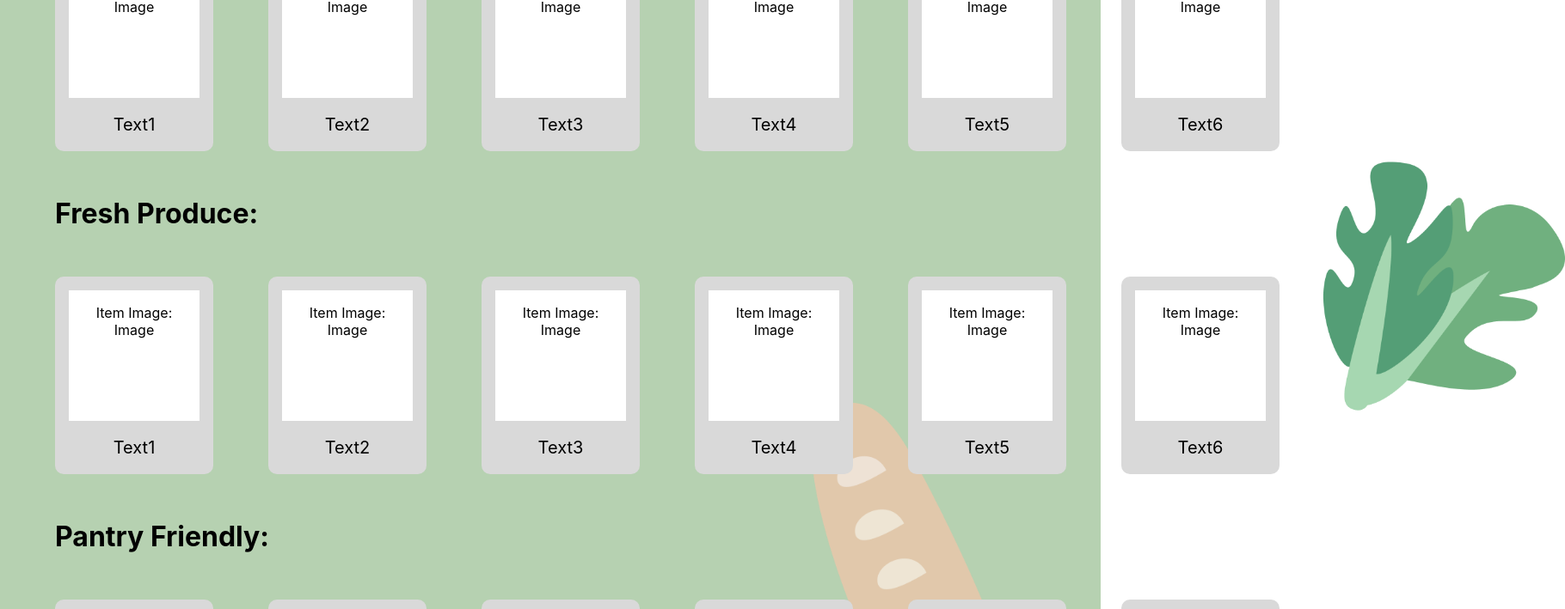
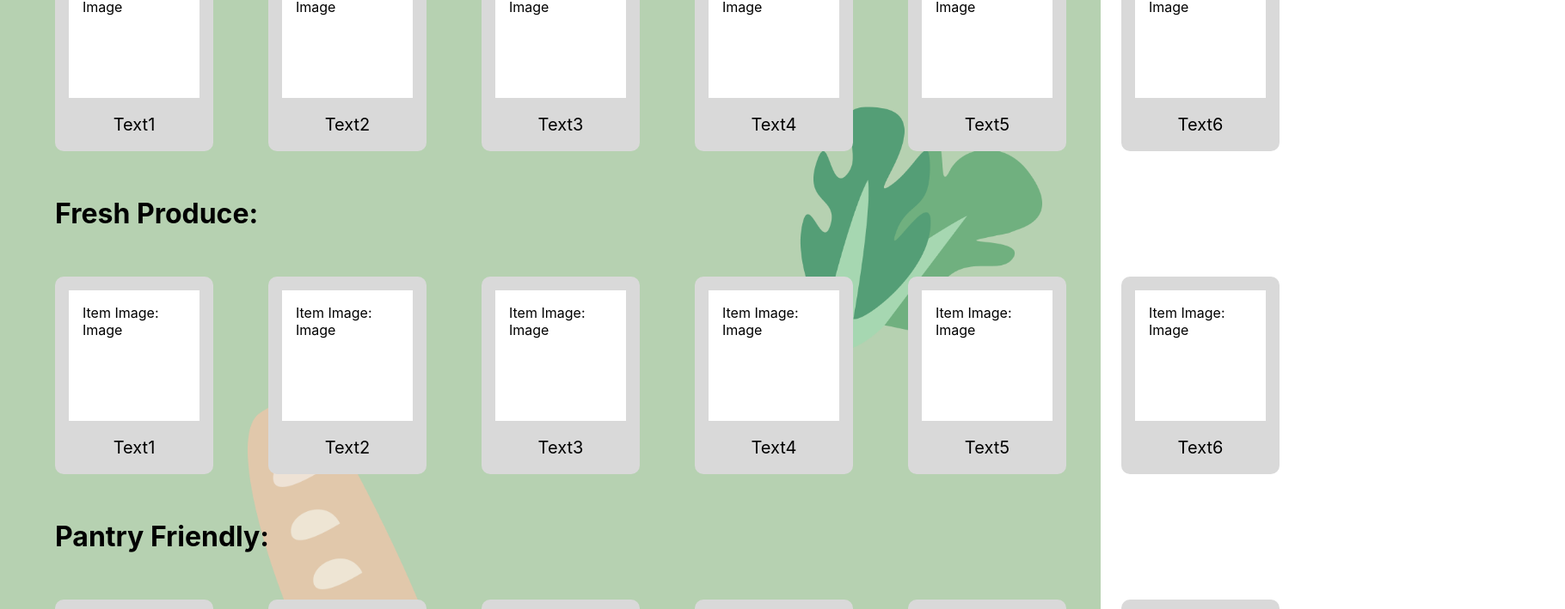
Before and after one commit to geerma/leftoversmarketplace, a React (Create React App) app: page /homepage in a window 1280 px wide. Shown: the part 704-1413 px from the top of the page at 86% size, 1820 px wide, since content can reach past the window. Built offline with nearby package versions, Linux system fonts and the light colour scheme.

Commit message:
Homepage frontend complete

```diff
--- a/src/App.css
+++ b/src/App.css
@@ -1,5 +1,5 @@
 .App {
-  text-align: center;
+  /*text-align: center;*/
 }
 
 .App-logo {
--- a/src/Pages/Homepage/homepage.css
+++ b/src/Pages/Homepage/homepage.css
@@ -43,7 +43,7 @@ img {
   z-index: 1;
   width: 250px;
   margin-top: 68rem;
-  margin-left: 19rem;
+  margin-left: 18rem;
 }
 
 /*Tomato*/
@@ -56,6 +56,6 @@ img:nth-child(2) {
 /*Lettuce*/
 img:nth-child(3) {
   width: 300px;
-  margin-top: 50rem;
-  margin-left: 55rem;
+  margin-top: 46rem;
+  margin-left: 57rem;
 }
--- a/src/Pages/Searchpage/searchpage.css
+++ b/src/Pages/Searchpage/searchpage.css
@@ -5,4 +5,5 @@
 
     display: flex;
     flex-direction: column;
+    text-align: center;
   }
```
